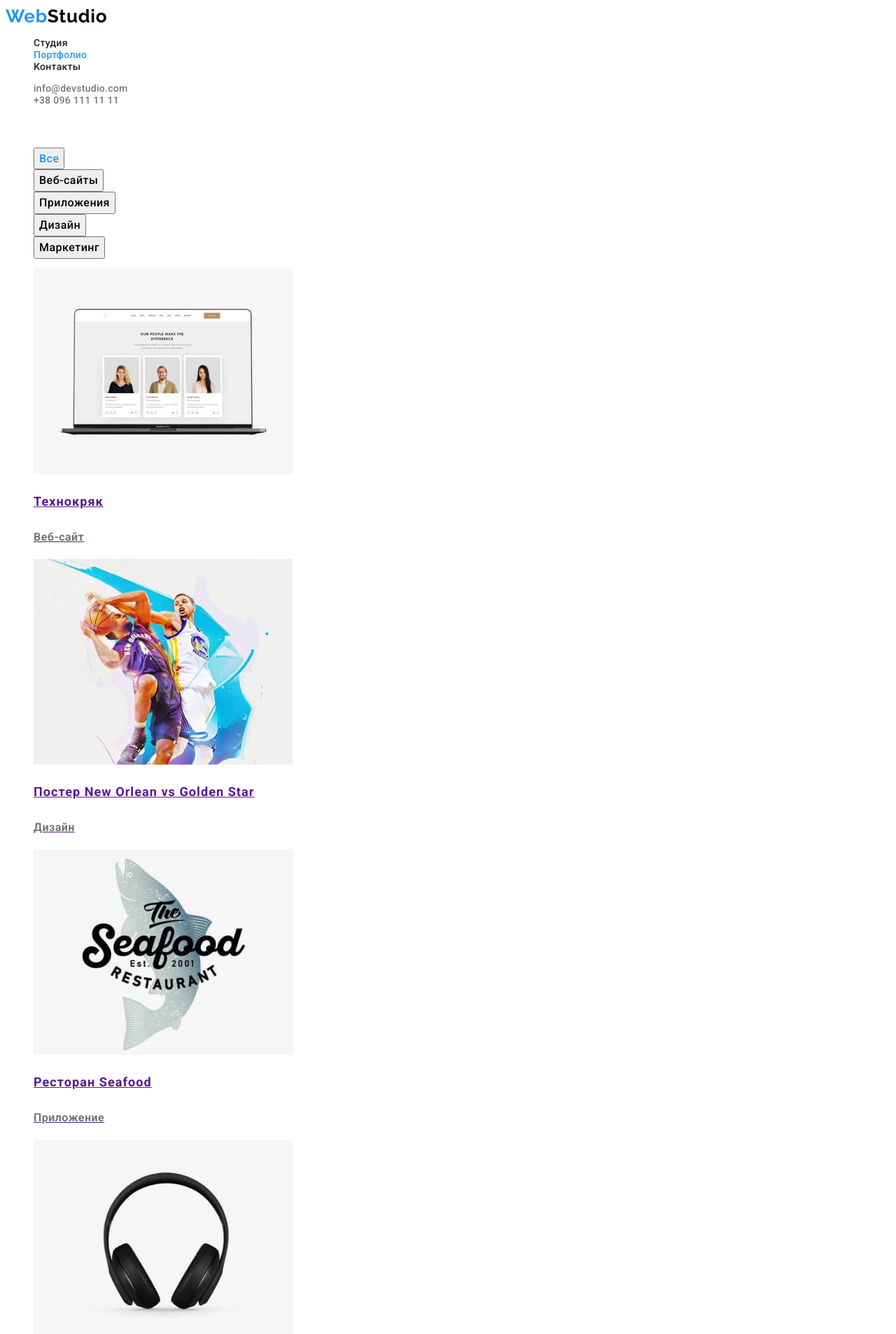
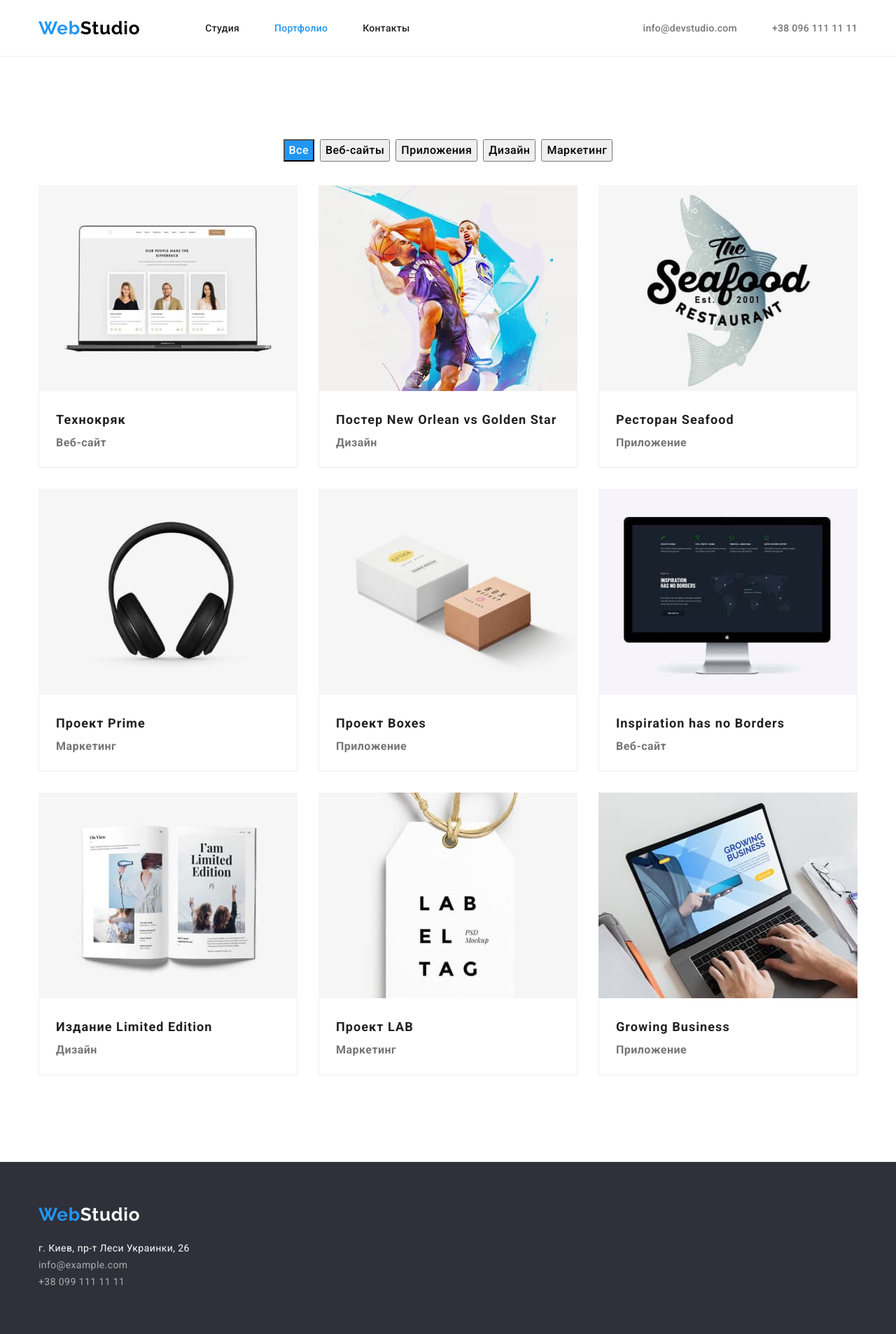
Before and after one commit to olygors/goit-markup-hw-02, a plain HTML site: page portfolio.html in a window 1280 px wide. Shown: the top 1907 px of the page at 70% size. Drawn offline with nearby package versions, Linux system fonts and the light colour scheme.

Commit message:
add flex

```diff
--- a/css/styles.css
+++ b/css/styles.css
@@ -16,10 +16,14 @@
     text-decoration: none;
 }
 .list {
+    padding: 0;
+    margin: 0;
     list-style: none;
 }
 .visually-hidden {
     visibility: hidden;
+    margin-top: 0;
+    margin-bottom: 0;
 }
 .accent-logo,
 .logo {
@@ -31,13 +35,37 @@ body {
     font-size: 14px;
     background-color: var(--primary-text-color-theme-dark);
 }
+.section {
+    padding-top: 94px;
+    padding-bottom: 94px;
+}
+.container {
+    margin-left: auto;
+    margin-right: auto;
+    width: 1200px;
+    padding-left: 15px;
+    padding-right: 15px;
+}
 
 /*------------------------------------HOME PAGE--------------------------------*/
 
 /*----------header----------*/
 
+.header {
+    display: flex;
+    align-items: center;
+    height: 80px;
+}
+.page-header {
+    border-bottom: 1px solid #ECECEC;
+}
+.page-nav {
+    display: flex;
+    align-items: center;
+}
 .logo {
     color: var(--logo-second-color);
+    margin-right: 93px;
 }
 .accent-logo {
     font-family: var(--secondary-font-family);
@@ -46,6 +74,16 @@ body {
     line-height: 1.19;
     letter-spacing: 0.03em;
     color: var(--accent-color);
+}
+.menu-list {
+    display: flex;
+    }
+.menu-item:not(:last-child) {
+    margin-right: 50px;
+}
+.contacts {
+    display: flex;
+    margin-left: auto;
 }
 .menu-link {
     font-family: inherit;
@@ -60,6 +98,9 @@ body {
     letter-spacing: 0.02em;
     color: var(--secondary-text-color-theme-light);
 }
+.contact-item:not(:last-child) {
+    margin-right: 50px;
+}
 .menu-link:hover,
 .menu-link:focus {
     color: var(--accent-color);
@@ -73,12 +114,24 @@ body {
 }
 /*----------hero----------*/
 
+.hero {
+    text-align: center;
+
+    background-color: var(--background);
+    height: 600px;
+}
 .hero-title {
+    width: 696px;
+    margin-left: auto;
+    margin-right: auto;
+    margin-top: 0;
+    margin-bottom: 30px;
+    padding-top: 200px;
+
     font-weight: 900;
     font-size: 44px;
     line-height: 1.36;
 
-    text-align: center;
     letter-spacing: 0.06em;
     text-transform: uppercase;
 
@@ -92,7 +145,6 @@ body {
     border: none;
     border-radius: 4px;
 
-    display: flex;
     align-items: center;
     text-align: center;
     letter-spacing: 0.06em;
@@ -101,32 +153,64 @@ body {
     color: var(--primary-text-color-theme-dark);
     cursor: pointer;
 }
-.hero {
-    background-color: var(--background);
+
+/* ----------features section----------*/
+
+.section.no-padding {
+    padding-top: 0;
 }
-/* ----------main----------*/
+.features {
+    display: flex;
+}
+.feature-item:not(:last-child) {
+    margin-right: 30px;
+}
+.feature-title {
+    margin-top: 0;
+    margin-bottom: 10px;
 
-.feature-title {
     font-weight: 700;
     line-height: 1.14;
     letter-spacing: 0.03em;
     text-transform: uppercase;
 }
 .features-descr {
+    margin-top: 0;
+    margin-bottom: 0;
+
     font-size: 14px;
     line-height: 1.71;
     letter-spacing: 0.03em;
 
     color: var(--secondary-text-color-theme-light);
 }
+/*-----------activity section------------*/
+
 .section-title {
+    margin-top: 0;
+    margin-bottom: 50px;
+
     font-weight: 700;
     font-size: 36px;
     line-height: 1.17;
     text-align: center;
     letter-spacing: 0.03em;
     }
+.activity {
+    display: flex;
+}
+.activity-item:not(:last-child) {
+    margin-right: 30px;
+}
+/*-----------employee section------------*/
+
+.employee{
+    display: flex;
+}
 .employee-name {
+    margin-top: 30px;
+    margin-bottom: 10px;
+
     font-weight: 500;
     font-size: 16px;
     line-height: 1.19;
@@ -134,6 +218,9 @@ body {
     letter-spacing: 0.03em;
 }
 .employees-position {
+    margin-top: 0;
+    margin-bottom: 30px;
+
     font-size: 16px;
     line-height: 1.19;
     text-align: center;
@@ -147,10 +234,25 @@ body {
 .employee-card {
     background-color: var(--primary-text-color-theme-dark);
 }
+.employee-card:not(:last-child) {
+    margin-right: 30px;
+}
+
 /*----------footer----------*/
 
+.footer {
+    height: 252px;
+    background-color: var(--background);
+}
+.footer-div {
+    padding-top: 60px;
+    padding-bottom: 60px;
+}
 .logo-footer {
-color: var(--primary-text-color-theme-dark);
+    color: var(--primary-text-color-theme-dark);
+}
+.adress {
+    margin-top: 20px;
 }
 .adress-link {
     font-style: normal;
@@ -168,14 +270,24 @@ color: var(--primary-text-color-theme-dark);
 
     color: var(--secondary-text-color-theme-dark);
 }
-.footer {
-    background-color: var(--background);
+.footer-contact:hover,
+.footer-contact:focus {
+    background-color: var(--accent-color);
+    color: var(--primary-text-color-theme-dark);
 }
 
 /*-------------------------------------------PORTFOLIO PAGE------------------------------------*/
 /*--------------FILTER BUTTONS------------*/
 
-.buttons {
+.filter-buttons {
+    display: flex;
+    justify-content: center;
+    margin-bottom: 34px;
+}
+.filter-items:not(:last-child) {
+    margin-right: 8px;
+}
+.button {
     font-family: var(--primary-font-family);
     font-weight: 500;
     font-size: 16px;
@@ -192,17 +304,45 @@ color: var(--primary-text-color-theme-dark);
     background-color: var(--accent-color);
     color: var(--primary-text-color-theme-dark);
 }
+.active-button {
+    background-color: var(--accent-color);
+    color: var(--primary-text-color-theme-dark);
+}
 
 /*--------------PROJECTS-------------------*/
 
+.projects {
+    display: flex;
+    flex-wrap: wrap;
+}
+.project-card {
+    margin-right: 30px;
+    margin-bottom: 30px;
+}
+.project-card:nth-child(3n) {
+    margin-right: 0;
+}
+.border {
+    border-left: 1px solid #EEEEEE;
+    border-right: 1px solid #EEEEEE;
+    border-bottom: 1px solid #EEEEEE;
+
+    padding: 20px 24px;
+}
 .text {
+    margin-top: 0;
+    margin-bottom: 0;
+
     font-weight: 700;
     font-size: 18px;
     line-height: 2;
     letter-spacing: 0.06em;
+    color: var(--primary-text-color-theme-light);
 }
+.headline {
+    margin-top: 0;
+    margin-bottom: 0;
 
-.headline {
     font-size: 16px;
     line-height: 1.87;
     letter-spacing: 0.03em;
--- a/portfolio.html
+++ b/portfolio.html
@@ -5,148 +5,177 @@
     <meta http-equiv="X-UA-Compatible" content="IE=edge">
     <meta name="viewport" content="width=device-width, initial-scale=1.0">
     <title>Портфолио</title>
-    <link rel="stylesheet" href="./css/styles.css">
     <link rel="preconnect" href="https://fonts.googleapis.com">
     <link rel="preconnect" href="https://fonts.gstatic.com" crossorigin>
     <link href="https://fonts.googleapis.com/css2?family=Raleway:wght@700&family=Roboto:wght@400;500;700;900&display=swap"
         rel="stylesheet">
+    <link rel="stylesheet" href="https://cdnjs.cloudflare.com/ajax/libs/modern-normalize/1.1.0/modern-normalize.min.css"
+        integrity="sha512-wpPYUAdjBVSE4KJnH1VR1HeZfpl1ub8YT/NKx4PuQ5NmX2tKuGu6U/JRp5y+Y8XG2tV+wKQpNHVUX03MfMFn9Q=="
+        crossorigin="anonymous" referrerpolicy="no-referrer" />
+    <link rel="stylesheet" href="./css/styles.css">
 </head>
 <body>
 
     <!-----------HEADER-------------->
 
-    <header class=page-header>
-        <nav>
+<header class="page-header">
+    <div class="header container">
+        <nav class="page-nav">
             <a class="accent-logo" href="" lang="en">Web<span class="logo">Studio</span></a>
             <ul class="menu-list list">
-                <li>
+                <li class="menu-item">
                     <a class="menu-link link" href="./index.html">Студия</a>
                 </li>
-                <li>
+                <li class="menu-item">
                     <a class="menu-link link active" href="">Портфолио</a>
                 </li>
-                <li>
+                <li class="menu-item">
                     <a class="menu-link link" href="">Контакты</a>
                 </li>
             </ul>
         </nav>
-        <ul class="list">
-            <li>
+        <ul class="contacts list">
+            <li class="contact-item">
                 <a class="contact-link link" href="mailto:info@devstudio.com">info@devstudio.com</a>
             </li>
-            <li>
+            <li class="contact-item">
                 <a class="contact-link link" href="tel:+380961111111">+38 096 111 11 11</a>
             </li>
         </ul>
+    </div>
 </header>
-    <main>
 
     <!-----------FILTER BUTTONS----------->
-<section>
+
+<main>
+<section class="section">
+    <div class="container">
         <h2 class="visually-hidden">Наши проекты</h2>
-    <ul class="list">
-        <li>
-            <button class="buttons active" type="button">Все</button>
+        <ul class="filter-buttons list">
+            <li class="filter-items">
+                <button class="button active-button" type="button">Все</button>
             </li>
-        <li>
-            <button class="buttons" type="button">Веб-сайты</button>
+            <li class="filter-items">
+                <button class="button" type="button">Веб-сайты</button>
             </li>
-        <li>
-            <button class="buttons" type="button">Приложения</button>
+            <li class="filter-items">
+                <button class="button" type="button">Приложения</button>
             </li>
-        <li>
-            <button class="buttons" type="button">Дизайн</button>
+            <li class="filter-items">
+                <button class="button" type="button">Дизайн</button>
             </li>
-        <li>
-            <button class="buttons" type="button">Маркетинг</button>
+            <li class="filter-items">
+                <button class="button" type="button">Маркетинг</button>
             </li>
         </ul>
+    </div>
 
 <!---------------PROJECTS----------------->
 
-<ul class="list">
-    <li>
-<a href="">
+<div class="container">
+    <ul class="projects list">
+        <li class="project-card">
+            <a class="link" href="">
                 <img src="./images/projects/сайт_технокряк.jpg" alt="Веб страница с карточками сотрудников"
                 width="370">
+                <div class="border">
                 <p class="text">Технокряк</p>
                 <h3 class="headline">Веб-сайт</h3>
+                </div>
             </a>
         </li>
-    <li>
-<a href="">
+        <li class="project-card">
+            <a class="link" href="">
                 <img src="./images/projects/дизайн_постера.jpg" alt="Два баскетболиста играют с мячем"
                 width="370">
+                <div class="border">
                 <p class="text">Постер <span lang="en">New Orlean vs Golden Star</span></p>
                 <h3 class="headline">Дизайн</h3>
+                </div>
             </a>
         </li>
-    <li>
-<a href="">
+        <li class="project-card">
+            <a class="link" href="">
                 <img src="./images/projects/лого_ресторана.jpg" alt="Название ресторана поверх рисунка рыбы"
                 width="370">
+                <div class="border">
                 <p class="text">Ресторан <span lang="en">Seafood</span></p>
                 <h3 class="headline">Приложение</h3>
+                </div>
             </a>
         </li>
-    <li>
-<a href="">
+        <li class="project-card">
+            <a class="link" href="">
                 <img src="./images/projects/проект_наушники.jpg" alt="Наушники"
                 width="370">
+                <div class="border">
                 <p class="text">Проект <span lang="en">Prime</span></p>
                 <h3 class="headline">Маркетинг</h3>
+                </div>
             </a>
         </li>
-    <li>
-<a href="">
+        <li class="project-card">
+            <a class="link" href="">
                 <img src="./images/projects/проект_коробки.jpg" alt="Две коробки"
                 width="370">
+                <div class="border">
                 <p class="text">Проект <span lang="en">Boxes</span></p>
                 <h3 class="headline">Приложение</h3>
+                </div>
             </a>
         </li>
-    <li>
-<a href="">
+        <li class="project-card">
+            <a class="link" href="">
                 <img src="./images/projects/сайт_монитор.jpg" alt="Веб страница на мониторе"
                 width="370">
+                <div class="border">
                 <p class="text" lang="en">Inspiration has no Borders</p>
                 <h3 class="headline">Веб-сайт</h3>
+                </div>
             </a>
         </li>
-    <li>
-<a href="">
+        <li class="project-card">
+            <a class="link" href="">
                 <img src="./images/projects/дизайн_журнала.jpg" alt="Развернутый журнал мод"
                 width="370">
+                <div class="border">
                 <p class="text">Издание <span lang="en">Limited Edition</span></p>
                 <h3 class="headline">Дизайн</h3>
+                </div>
             </a>
         </li>
-    <li>
-<a href="">
+        <li class="project-card">
+            <a class="link" href="">
                 <img src="./images/projects/проект_бирка.jpg" alt="Белая бирка с надписью"
                 width="370">
+                <div class="border">
                 <p class="text">Проект LAB</p>
                 <h3 class="headline">Маркетинг</h3>
+                </div>
             </a>
         </li>
-    <li>
-    <a href="">
+        <li class="project-card">
+            <a class="link" href="">
                 <img src="./images/projects/приложение_ноут.jpg" alt="Ноутбук открыт на веб странице"
                 width="370">
+                <div class="border">
                 <p class="text" lang="en">Growing Business</p>
                 <h3 class="headline">Приложение</h3>
+                </div>
             </a>
         </li>
     </ul>
+</div>
 </section>
 </main>
 
     <!-----------FOOTER------------->
 
 <footer class="footer">
+    <div class="footer-div container">
         <a class="accent-logo" href="" lang="en">Web<span class=logo-footer>Studio</span></a>
         <address>
-            <ul class="list">
+            <ul class="adress list">
                 <li>
                     <a class="adress-link link" href="https://goo.gl/maps/2ixTcGiUMtx4CaxW7" target="_blank"
                         rel="noopener noreferrer">
@@ -160,6 +189,7 @@
                 </li>
             </ul>
         </address>
+    </div>
 </footer>
 </body>
 </html>
```
Also changed, not shown: index.html (+44 -23 lines). Lines whose indentation alone changed are shown as unchanged.
